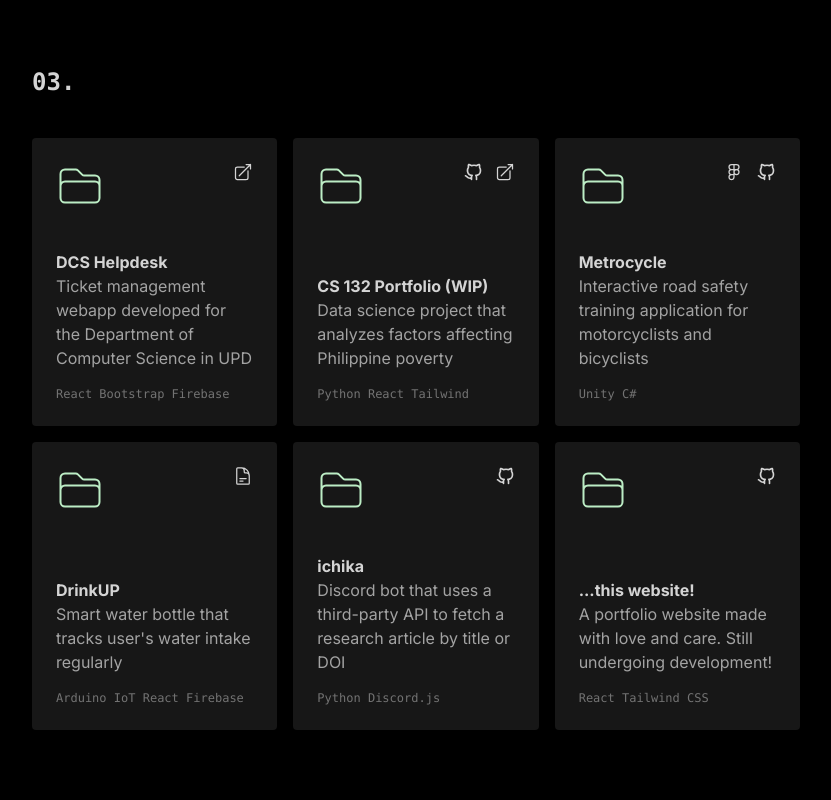
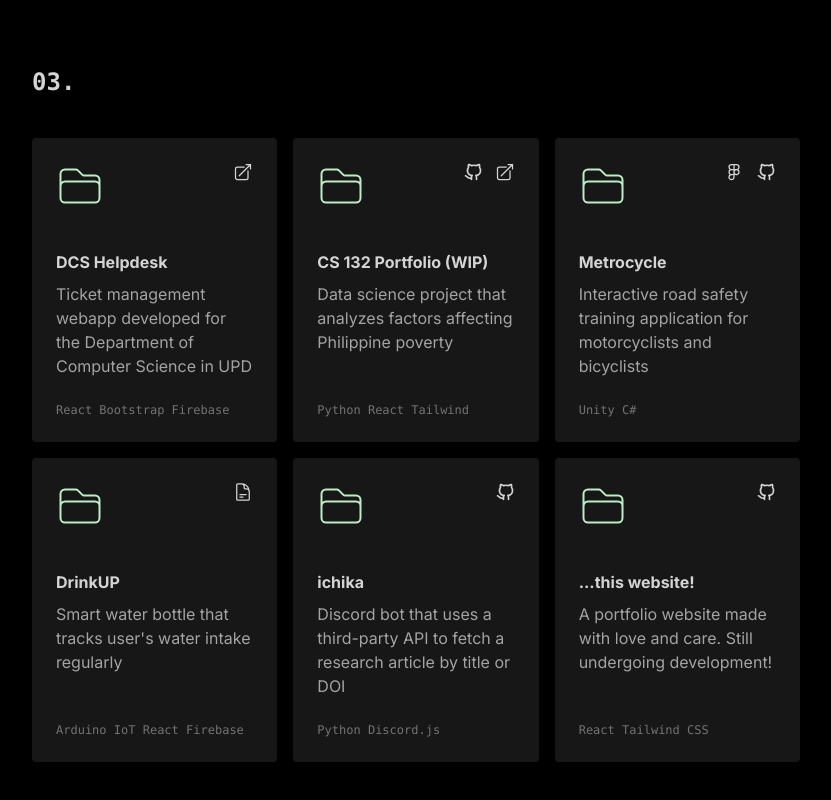
Before and after one commit to riru12/riruweb, a Next.js app: page / in a window 1280 px wide. Shown: the part 1853-2653 px from the top of the page, without its empty margins (224-1055 px from the left). Built offline with nearby package versions, Linux system fonts and the light colour scheme.

Commit message:
updated formatting of project tabs

```diff
--- a/app/components/projects.jsx
+++ b/app/components/projects.jsx
@@ -16,7 +16,8 @@ const Projects = () => {
                 <div className="grid auto-rows-fr gap-4 grid-cols-1 sm:grid-cols-2 lg:grid-cols-3">
                     {projects.map(project => (
                         <div key={project.id} className="group cursor-default">
-                            <div className="flex flex-col bg-neutral-900 h-full rounded p-6 gap-10 justify-between sm:group-hover:translate-y-[-10px] transition-transform">
+                            <div className="grid grid-cols-1 bg-neutral-900 h-full rounded p-6 sm:group-hover:translate-y-[-10px] transition-transform">
+                                <div>
                                     <div className="flex flex-row justify-between">
                                         <FolderOutline strokeColor="#bcedc5" />
                                         <div className="flex gap-3 h-min">
@@ -46,12 +47,11 @@ const Projects = () => {
                                             }
                                         </div>
                                     </div>
+                                    <div id="projectName" className="font-bold text-neutral-300 group-hover:text-[#bcedc5] transition-colors mt-10">{project.name}</div>
+                                    <div id="projectDesc" className="text-neutral-400 mt-2 mb-6">{project.description}</div>
+                                </div>
                                 <div>
-                                    <div id="projectName" className="font-bold text-neutral-300 group-hover:text-[#bcedc5] transition-colors">{project.name}</div>
-                                    <div className="flex flex-col gap-4">
-                                        <div id="projectDesc" className="text-neutral-400">{project.description}</div>
-                                        <div id="projectTech" className="font-mono text-neutral-500 text-xs">{project.technologies.join(' ')}</div>
-                                    </div>
+                                    <div id="projectTech" className="flex font-mono text-neutral-500 text-xs h-full items-end">{project.technologies.join(' ')}</div>
                                 </div>
                             </div>
                         </div>
```
Lines whose indentation alone changed are shown as unchanged.
